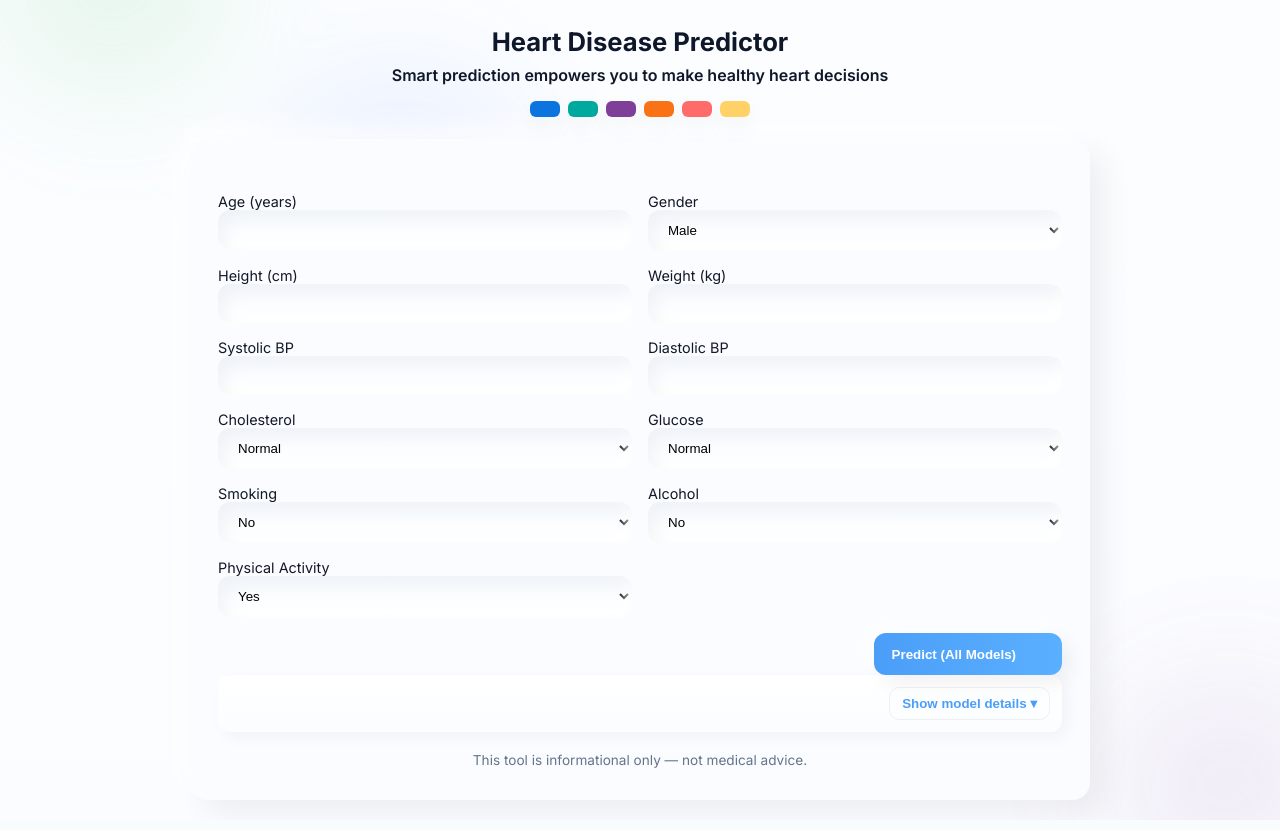
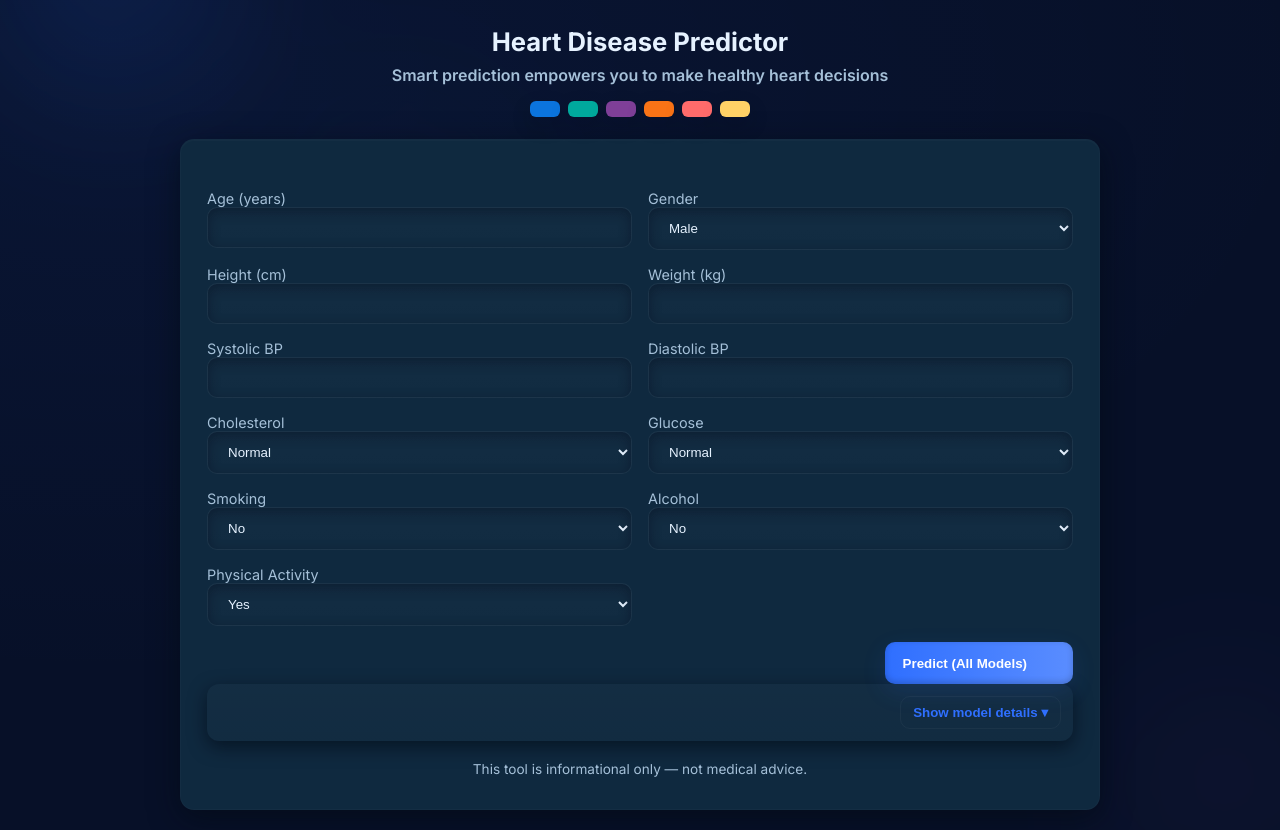
Before and after one commit to neosaqlain2004/heart-disease-prediction_1, a Flask app: page / in a window 1280 px wide. Run offline with Flask 3, Linux system fonts and the light colour scheme.

Commit message:
UI: add navy-blue dark theme for site (styles.css)

```diff
--- a/static/styles.css
+++ b/static/styles.css
@@ -1,17 +1,20 @@
 :root{
-    --bg:#fbfcff; /* very light */
-    --card:rgba(255,255,255,0.9);
-    --primary:#4b9ef8; /* soft blue */
-    --accent:#7bd389; /* soft green */
-    --muted:#64748b; /* slate */
-    --success:#2fb36b; /* pastel green */
-    --danger:#ff7a7a; /* soft red */
+    /* Dark navy blue theme variables */
+    --bg:#071028; /* deep navy */
+    --panel:#0f293f; /* slightly lighter navy for cards/panels */
+    --card:linear-gradient(180deg,#0e2a44,#0b2438);
+    --primary:#2f6fff; /* vivid blue accent */
+    --accent:#6bd3a8; /* mint green accent */
+    --muted:#a5c0d8; /* soft sky for muted text */
+    --text:#e6f2ff; /* near-white text */
+    --success:#2fb36b;
+    --danger:#ff6b6b;
 }
 
 *{box-sizing:border-box}
 body{
     font-family: Inter, system-ui, -apple-system, 'Segoe UI', Roboto, 'Helvetica Neue', Arial;
-    background: linear-gradient(180deg, #fbfdff 0%, var(--bg) 100%);
+    background: radial-gradient(1200px 600px at 10% 10%, rgba(47,111,255,0.06), transparent), var(--bg);
     margin:0;
     padding:20px 16px;
     display:flex;
@@ -19,21 +22,22 @@ body{
     justify-content:center;
     align-items:center;
     min-height:100vh;
+    color:var(--text);
 }
 
 /* decorative colorful background blobs */
 body::before{
     content:'';
     position:fixed;left:-10%;top:-20%;width:60vw;height:60vh;pointer-events:none;z-index:0;
-    background:radial-gradient(circle at 30% 30%, rgba(123,211,137,0.18), transparent 30%), radial-gradient(circle at 70% 70%, rgba(91,138,255,0.14), transparent 30%);
-    filter: blur(36px);
-    animation: float1 12s linear infinite;
+    background:radial-gradient(circle at 30% 30%, rgba(47,111,255,0.12), transparent 30%), radial-gradient(circle at 70% 70%, rgba(11,34,66,0.10), transparent 30%);
+    filter: blur(48px) saturate(120%);
+    animation: float1 14s linear infinite;
 }
 body::after{
     content:'';position:fixed;right:-5%;bottom:-10%;width:50vw;height:50vh;pointer-events:none;z-index:0;
-    background:radial-gradient(circle at 20% 20%, rgba(255,122,122,0.12), transparent 30%), radial-gradient(circle at 80% 80%, rgba(127,63,152,0.10), transparent 30%);
-    filter: blur(40px);
-    animation: float2 14s linear infinite reverse;
+    background:radial-gradient(circle at 20% 20%, rgba(47,255,168,0.06), transparent 30%), radial-gradient(circle at 80% 80%, rgba(127,63,152,0.06), transparent 30%);
+    filter: blur(52px) saturate(110%);
+    animation: float2 16s linear infinite reverse;
 }
 
 @keyframes float1{0%{transform:translateY(-6px) rotate(0deg)}50%{transform:translateY(6px) rotate(6deg)}100%{transform:translateY(-6px) rotate(0deg)}}
@@ -41,48 +45,49 @@ body::after{
 
 .container{
     width:100%;
-    max-width:900px;
-    background: var(--bg);
-    border-radius:18px;
-    padding:36px 28px 32px 28px;
-    /* Neumorphism: raised card */
-    box-shadow: 14px 14px 30px rgba(16,24,40,0.06), -10px -10px 30px rgba(255,255,255,0.9);
+    max-width:920px;
+    background: var(--panel);
+    border-radius:14px;
+    padding:32px 26px;
+    box-shadow: 0 8px 30px rgba(3,10,18,0.6), inset 0 1px 0 rgba(255,255,255,0.02);
     position:relative;z-index:2;
     margin:0 auto;
+    border:1px solid rgba(255,255,255,0.02);
 }
 
-h1{font-size:1.6rem;margin:0;color:#0f172a}
+h1{font-size:1.6rem;margin:0;color:var(--text)}
 
 .hero-outside{max-width:980px;margin:0 auto 22px;padding:6px 18px 0 18px;position:relative;z-index:3;text-align:center;display:flex;justify-content:center}
 .hero{display:block;margin:0 auto}
 .hero h1{margin:0;font-size:1.6rem}
-.tagline{font-weight:600;color:#0f172a;margin-top:8px}
+.tagline{font-weight:600;color:var(--muted);margin-top:8px}
 .swatches{display:flex;justify-content:center;gap:8px;margin-top:10px}
-.swatch{width:30px;height:16px;border-radius:6px;box-shadow:0 10px 24px rgba(2,6,23,0.05)}
+.swatch{width:30px;height:16px;border-radius:6px;box-shadow:0 8px 20px rgba(2,6,23,0.2)}
 .swatch:hover{transform:translateY(-4px) scale(1.08);box-shadow:0 14px 36px rgba(0,0,0,0.08)}
 .swatch{transition:all 220ms cubic-bezier(.2,.9,.2,1)}
 
 .grid{display:grid;grid-template-columns:repeat(2,1fr);gap:16px;margin-top:18px}
 .field{display:flex;flex-direction:column}
-label{font-size:0.9rem;color:#111827}
+label{font-size:0.9rem;color:var(--muted)}
 input,select{
     padding:12px 16px;
-    border-radius:12px;
-    border:none;
-    background:linear-gradient(180deg,#f7fbff,#ffffff);
-    box-shadow:inset 8px 8px 18px rgba(16,24,40,0.04), inset -6px -6px 14px rgba(255,255,255,0.9);
+    border-radius:10px;
+    border:1px solid rgba(255,255,255,0.04);
+    background:linear-gradient(180deg, rgba(255,255,255,0.02), rgba(255,255,255,0.01));
+    box-shadow:inset 0 4px 12px rgba(2,6,23,0.35);
+    color:var(--text);
 }
 
 /* Simple native select styling (rollback of enhanced dropdown visuals) */
 select{cursor:pointer}
 
 /* keep a subtle focus ring but no lift/arrow customizations */
-input:focus, select:focus{outline:none;box-shadow:0 6px 18px rgba(75,158,248,0.06)}
+input:focus, select:focus{outline:none;box-shadow:0 8px 28px rgba(47,111,255,0.12)}
 
 .actions{grid-column:1 / -1;display:flex;justify-content:flex-end}
-.primary{background:linear-gradient(90deg,var(--primary),#5ab0ff);color:white;padding:12px 18px;border-radius:12px;border:none;cursor:pointer;font-weight:700;display:inline-flex;align-items:center}
-.primary{box-shadow: 8px 8px 20px rgba(16,24,40,0.06), -6px -6px 18px rgba(255,255,255,0.9);}
-.primary:hover{transform:translateY(-1px)}
+.primary{background:linear-gradient(90deg,var(--primary),#5a8dff);color:white;padding:12px 18px;border-radius:10px;border:none;cursor:pointer;font-weight:700;display:inline-flex;align-items:center}
+.primary{box-shadow:0 8px 24px rgba(47,111,255,0.12), inset 0 -2px 6px rgba(0,0,0,0.2)}
+.primary:hover{transform:translateY(-2px);box-shadow:0 12px 32px rgba(47,111,255,0.2)}
 
 .primary[disabled]{opacity:0.65;cursor:not-allowed}
 
@@ -95,9 +100,9 @@ input:focus, select:focus{outline:none;box-shadow:0 6px 18px rgba(75,158,248,0.0
 .show-spinner{visibility:visible}
 
 .results-grid{display:grid;grid-template-columns:repeat(auto-fit,minmax(180px,1fr));gap:12px;margin-top:20px}
-.card{background:linear-gradient(180deg,rgba(255,255,255,0.98),rgba(255,255,255,0.99));padding:14px;border-radius:14px;box-shadow: 8px 8px 18px rgba(16,24,40,0.06), -6px -6px 16px rgba(255,255,255,0.9);border:none;transform:translateY(8px);opacity:0;transition:all 420ms cubic-bezier(.2,.9,.2,1)}
+.card{background:var(--card);padding:14px;border-radius:12px;box-shadow: 0 8px 24px rgba(2,8,20,0.6);border:1px solid rgba(255,255,255,0.03);transform:translateY(8px);opacity:0;transition:all 420ms cubic-bezier(.2,.9,.2,1)}
 .card.show{transform:translateY(0);opacity:1}
-.card h4{margin:0 0 6px 0;font-size:1rem}
+.card h4{margin:0 0 6px 0;font-size:1rem;color:var(--text)}
 .card p{margin:0;color:var(--muted)}
 .card.good{box-shadow:0 12px 30px rgba(47,179,107,0.06);}
 .card.bad{box-shadow:0 12px 30px rgba(255,122,122,0.06);}
@@ -109,10 +114,10 @@ input:focus, select:focus{outline:none;box-shadow:0 6px 18px rgba(75,158,248,0.0
 .model-chip{display:inline-block;width:10px;height:10px;border-radius:2px;margin-right:6px;vertical-align:middle}
 
 /* Ensemble summary and dropdown */
-.ensemble-summary{display:flex;align-items:center;justify-content:space-between;gap:12px;padding:12px;border-radius:12px;background:linear-gradient(180deg,#ffffff,#fbfdff);box-shadow: 6px 6px 16px rgba(16,24,40,0.04);margin-bottom:12px}
-.ensemble-summary .ensemble-label{font-weight:700;color:#0f172a}
+.ensemble-summary{display:flex;align-items:center;justify-content:space-between;gap:12px;padding:12px;border-radius:12px;background:linear-gradient(180deg, rgba(255,255,255,0.02), rgba(255,255,255,0.01));box-shadow: 0 6px 18px rgba(2,8,20,0.6);margin-bottom:12px}
+.ensemble-summary .ensemble-label{font-weight:700;color:var(--text)}
 .ensemble-summary .ensemble-prob{color:var(--muted)}
-.dropdown-toggle{background:transparent;border:1px solid rgba(15,23,42,0.06);padding:8px 12px;border-radius:10px;cursor:pointer;color:var(--primary);font-weight:600}
+.dropdown-toggle{background:transparent;border:1px solid rgba(255,255,255,0.04);padding:8px 12px;border-radius:10px;cursor:pointer;color:var(--primary);font-weight:600}
 .dropdown-content{overflow:hidden;transition:max-height 280ms ease;padding-top:6px}
 
 .note{font-size:0.88rem;color:var(--muted);margin-top:18px}
```
